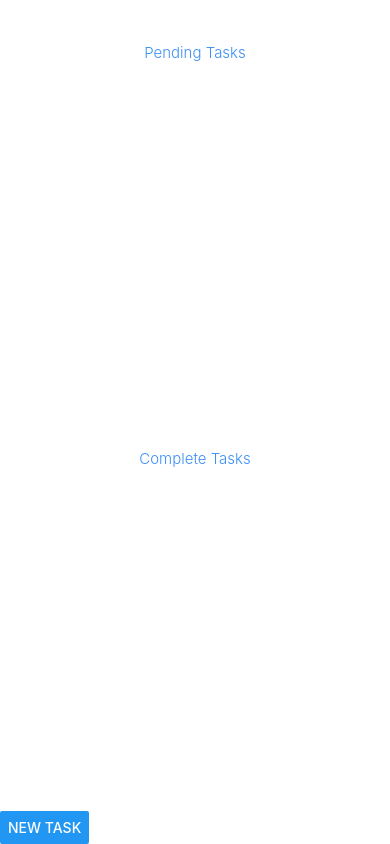
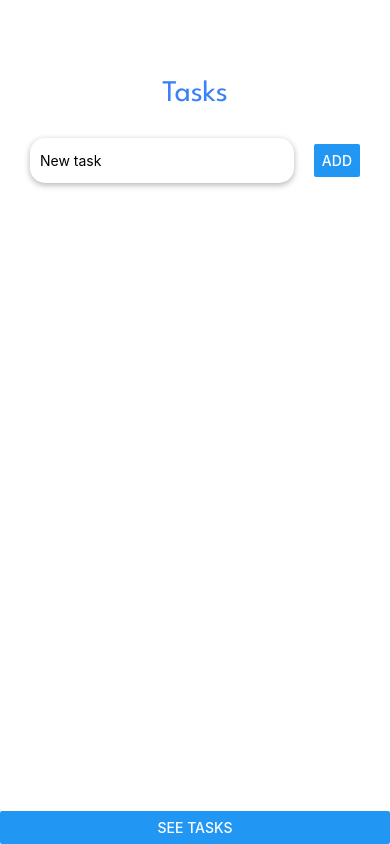
Before and after one commit to mecencio/proyecto-desarrollo-aplicaciones, a React Native app: screen / in a window 390 px wide. Built offline with nearby package versions, Linux system fonts and the light colour scheme.

Commit message:
add font

```diff
--- a/App.js
+++ b/App.js
@@ -10,17 +10,15 @@ export default function App() {
   // Complete tasks
   const [completeList, setCompleteList] = useState([])
 
-  // const [fontLoaded] = useFonts()
-
   const viewTasks = () => {
     setView(!view);
   }
 
   return (
     <View style={styles.container}>
-      {view ? <AddTasks tasksList={tasksList} setTasksList={setTasksList} /> : <ViewTasks tasksList={tasksList} setTasksList={setTasksList} completeList={completeList} setCompleteList={setCompleteList} />}
-      <View style={styles.buttonContainer}>
-          <Button title={view ? "SEE TASKS": "NEW TASK"} onPress={viewTasks}/>
+      {!view ? <AddTasks tasksList={tasksList} setTasksList={setTasksList} /> : <ViewTasks tasksList={tasksList} setTasksList={setTasksList} completeList={completeList} setCompleteList={setCompleteList} />}
+      <View>
+          <Button title={ !view ? "SEE TASKS": "NEW TASK" } onPress={viewTasks}/>
       </View>
     </View>
   )
@@ -31,9 +29,4 @@ const styles = StyleSheet.create({
     flex: 1,
     backgroundColor: "#FFF",
   },
-  buttonContainer: {
-    flexDirection: "row",
-    justifyContent: "space-between",
-    alignItems: "center",
-  }
 })
--- a/src/screens/AddTasks.js
+++ b/src/screens/AddTasks.js
@@ -1,3 +1,5 @@
+import AppLoading from "expo-app-loading";
+import { useFonts } from "expo-font";
 import React, { useState } from "react"
 import { StyleSheet, Text, View } from "react-native"
 import AddItem from "../components/AddItem"
@@ -15,6 +17,12 @@ const AddTasks = ({ tasksList, setTasksList }) => {
     const onHandlerChangeItem = (task) => {
         setNewTask(task)
     }
+
+    const [fontLoaded] = useFonts({
+        pacifico: require('../../assets/Fonts/LeagueSpartan-Regular.ttf'),
+    })
+
+    if (!fontLoaded) {return <AppLoading />}
 
     return (
         <View style={styles.container}>
@@ -41,6 +49,7 @@ const styles = StyleSheet.create({
         paddingTop: 80,
     },
     title: {
+        fontFamily: 'pacifico',
         marginBottom: 30,
         fontSize: 30,
         fontWeight: "500",
```
Also changed, not shown: assets/Fonts/LeagueSpartan-Regular.ttf (added).
